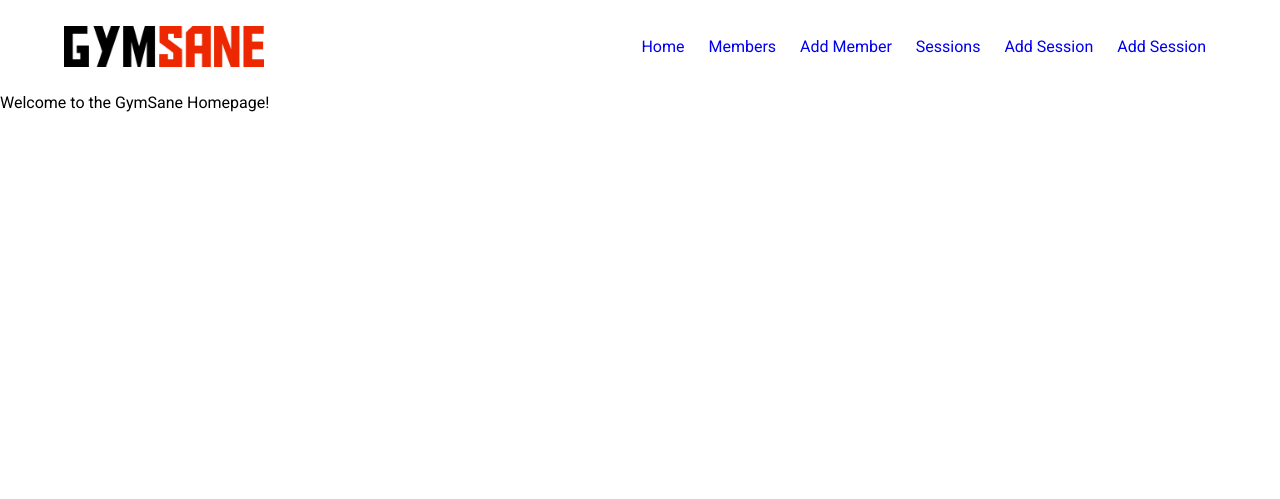
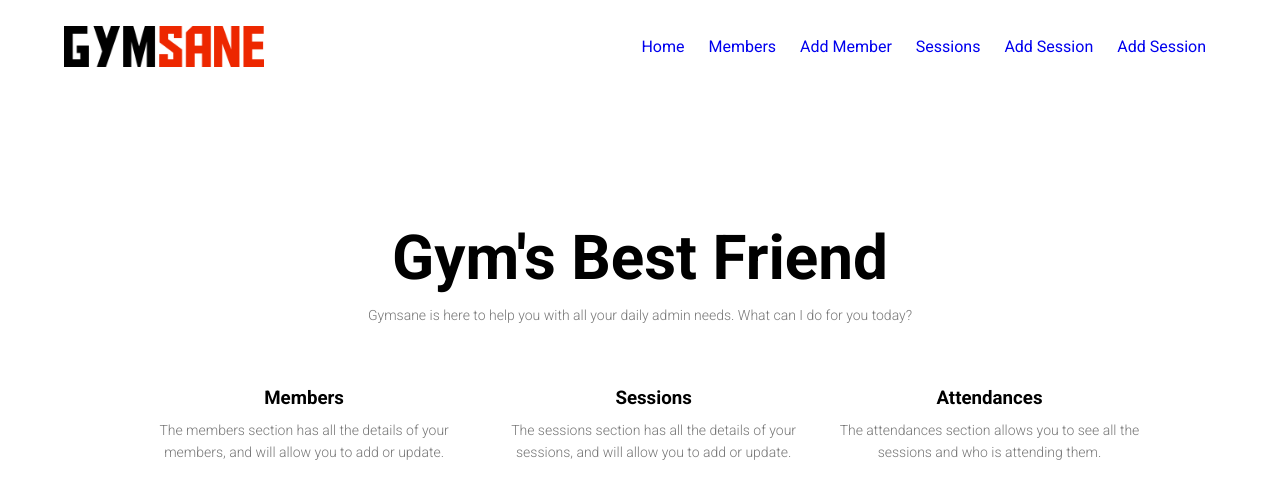
Before and after one commit to sf-adams/gym_sane, a Flask app: page / in a window 1280 px wide. Shown: the top 499 px of the page. Run offline with Flask 2, Linux system fonts and the light colour scheme.

Commit message:
Homepage Styling
Adding the three options to the homepage, which will allow the user to read a little about each section before clicking on it.

```diff
--- a/static/css/style.css
+++ b/static/css/style.css
@@ -29,7 +29,7 @@
 
     .menu-links li {
         display: inline-block;
-        padding: 0px 10px;
+        padding: 5px 10px;
         position: relative;
     }
 
@@ -40,4 +40,42 @@
 
     .menu-links li a:hover {
         color: rgb(213, 16, 16);
-    }
+}
+
+/* Homepage */
+.homepage {
+    width: 80%;
+    margin: auto;
+    text-align: center;
+    margin-top: 10%;
+}
+
+
+.options {
+    margin-top: 5%;
+    display: flex;
+    justify-content: space-between;
+
+}
+
+.option-column {
+    flex-basis: 31%;
+    background: #b01616;
+    border-radius: 10px;
+    margin-bottom: 5%;
+    padding: 20px 12px;
+    box-sizing: border-box;
+}
+
+h1 {
+    font-size: 62px;
+    font-weight: 700;
+}
+
+p {
+    color: #777;
+    font-size: 14px;
+    font-weight: 300;
+    line-height: 22px;
+    padding: 10px;
+}
--- a/templates/base.html
+++ b/templates/base.html
@@ -24,9 +24,12 @@
             </ul>
         </nav>
     </header>
-    <div class="container">
-        {% block content %}
-        {% endblock %}
-    </div>
+    <main>
+        <div class="container">
+            {% block content %}
+            {% endblock %}
+        </div>
+    </main>
+
 </body>
 </html>
--- a/templates/index.html
+++ b/templates/index.html
@@ -2,6 +2,23 @@
 
 {% block content %}
 
-Welcome to the GymSane Homepage!
+<div class="homepage">
+    <h1>Gym's Best Friend</h1>
+    <p>Gymsane is here to help you with all your daily admin needs. What can I do for you today?</p>
+    <div class="options">
+        <div class="option-columm">
+            <h3>Members</h3>
+            <p>The members section has all the details of your members, and will allow you to add or update.</p>
+        </div>
+        <div class="option-columm">
+            <h3>Sessions</h3>
+            <p>The sessions section has all the details of your sessions, and will allow you to add or update.</p>
+        </div>
+        <div class="option-columm">
+            <h3>Attendances</h3>
+            <p>The attendances section allows you to see all the sessions and who is attending them.</p>
+        </div>
+    </div>
+</div>
 
 {% endblock %}
```
